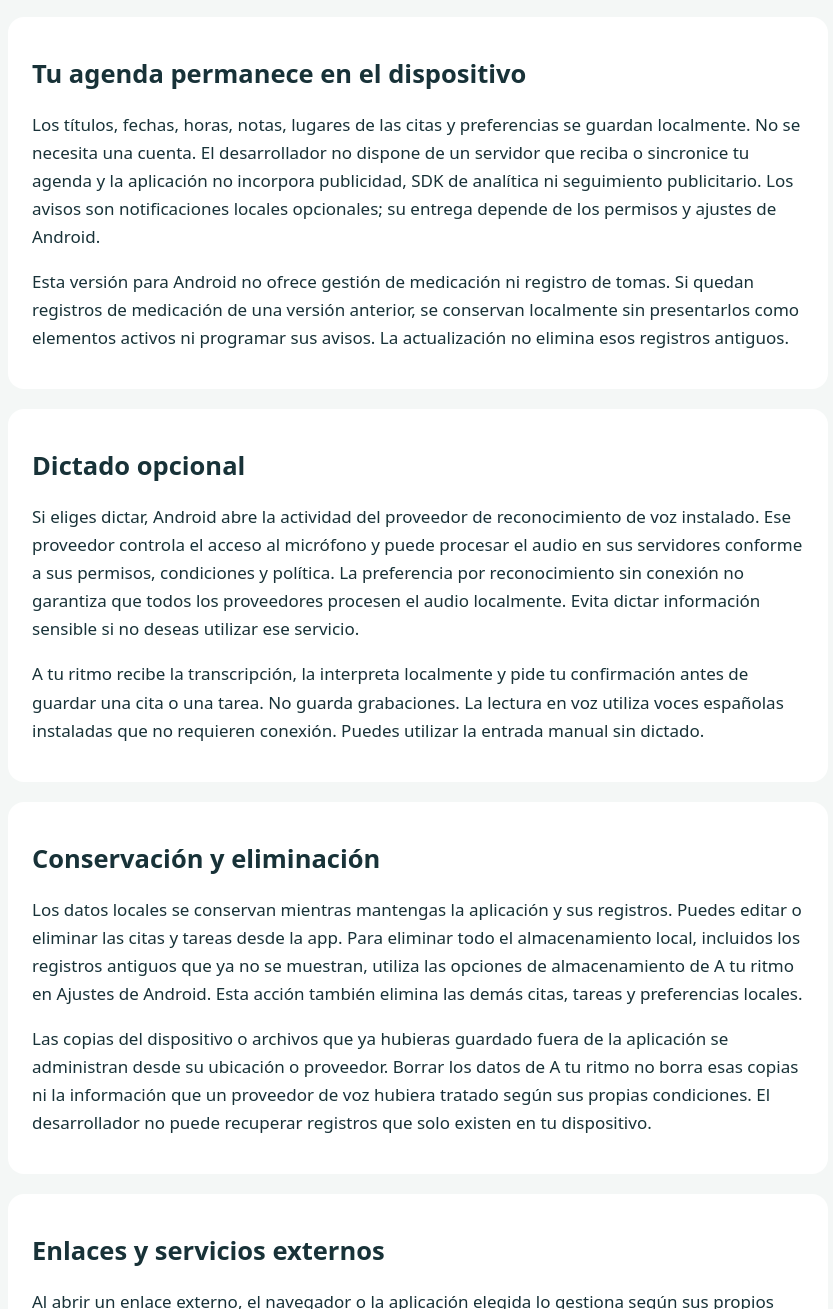
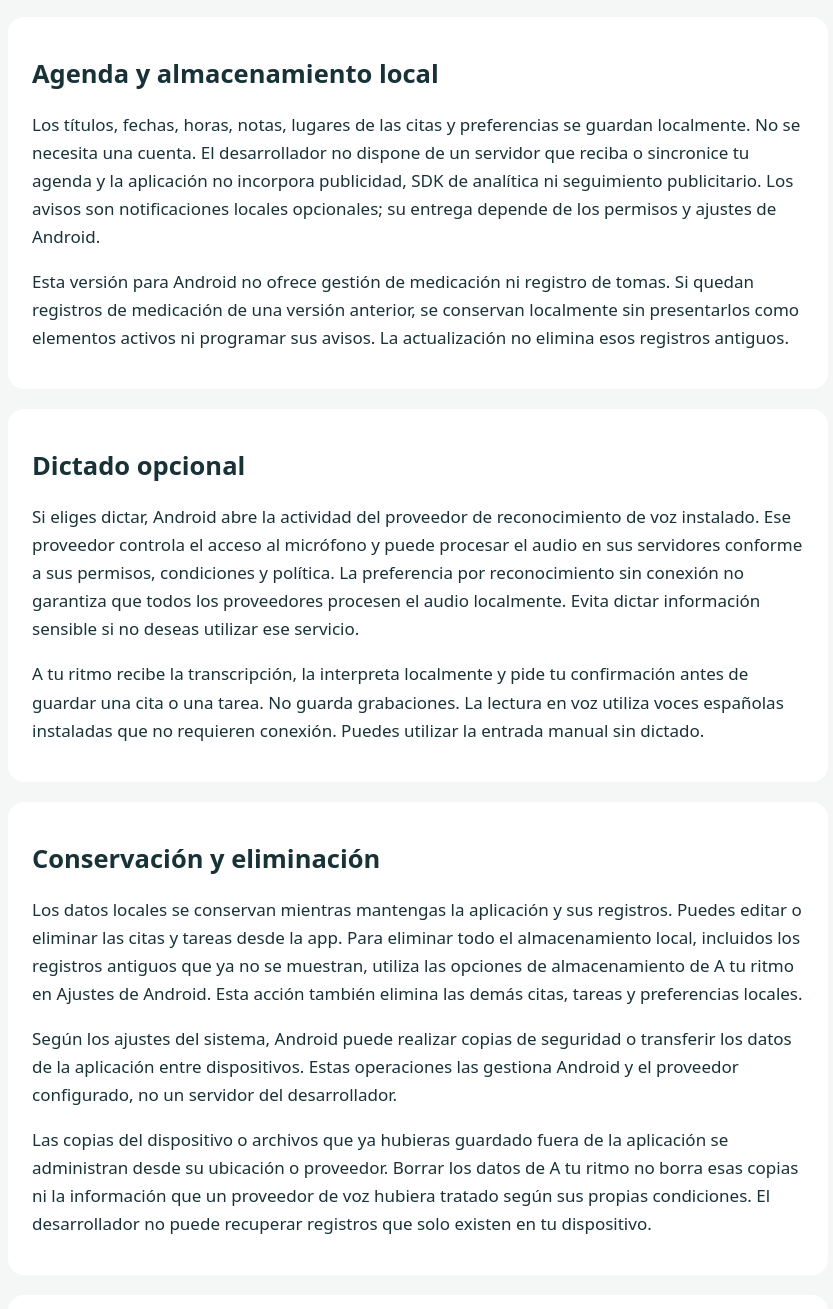
Before and after one commit to yerbin69-hash/politicas-apps-publicas, a plain HTML site: page public/a-tu-ritmo/android-privacy.html in a window 1280 px wide. Shown: the part 414-1723 px from the top of the page, without its empty margins (222-1055 px from the left). Drawn offline with Linux system fonts and the light colour scheme.

Commit message:
Clarify Android system backups and local storage for A tu ritmo

```diff
--- a/public/a-tu-ritmo/android-privacy.html
+++ b/public/a-tu-ritmo/android-privacy.html
@@ -4,9 +4,9 @@
 <h1>Privacidad de A tu ritmo para Android</h1>
 <p>Esta información describe la versión Android 0.6.3 (2012), destinada a organizar citas, tareas y avisos personales.</p>
 <section><h2>Responsable y contacto</h2><p>El responsable y contacto de soporte de la aplicación es Alexander Beltre. Para consultas de privacidad escribe a <a href="mailto:yerbin0703@gmail.com">yerbin0703@gmail.com</a>.</p></section>
-<section><h2>Tu agenda permanece en el dispositivo</h2><p>Los títulos, fechas, horas, notas, lugares de las citas y preferencias se guardan localmente. No se necesita una cuenta. El desarrollador no dispone de un servidor que reciba o sincronice tu agenda y la aplicación no incorpora publicidad, SDK de analítica ni seguimiento publicitario. Los avisos son notificaciones locales opcionales; su entrega depende de los permisos y ajustes de Android.</p><p>Esta versión para Android no ofrece gestión de medicación ni registro de tomas. Si quedan registros de medicación de una versión anterior, se conservan localmente sin presentarlos como elementos activos ni programar sus avisos. La actualización no elimina esos registros antiguos.</p></section>
+<section><h2>Agenda y almacenamiento local</h2><p>Los títulos, fechas, horas, notas, lugares de las citas y preferencias se guardan localmente. No se necesita una cuenta. El desarrollador no dispone de un servidor que reciba o sincronice tu agenda y la aplicación no incorpora publicidad, SDK de analítica ni seguimiento publicitario. Los avisos son notificaciones locales opcionales; su entrega depende de los permisos y ajustes de Android.</p><p>Esta versión para Android no ofrece gestión de medicación ni registro de tomas. Si quedan registros de medicación de una versión anterior, se conservan localmente sin presentarlos como elementos activos ni programar sus avisos. La actualización no elimina esos registros antiguos.</p></section>
 <section><h2>Dictado opcional</h2><p>Si eliges dictar, Android abre la actividad del proveedor de reconocimiento de voz instalado. Ese proveedor controla el acceso al micrófono y puede procesar el audio en sus servidores conforme a sus permisos, condiciones y política. La preferencia por reconocimiento sin conexión no garantiza que todos los proveedores procesen el audio localmente. Evita dictar información sensible si no deseas utilizar ese servicio.</p><p>A tu ritmo recibe la transcripción, la interpreta localmente y pide tu confirmación antes de guardar una cita o una tarea. No guarda grabaciones. La lectura en voz utiliza voces españolas instaladas que no requieren conexión. Puedes utilizar la entrada manual sin dictado.</p></section>
-<section><h2>Conservación y eliminación</h2><p>Los datos locales se conservan mientras mantengas la aplicación y sus registros. Puedes editar o eliminar las citas y tareas desde la app. Para eliminar todo el almacenamiento local, incluidos los registros antiguos que ya no se muestran, utiliza las opciones de almacenamiento de A tu ritmo en Ajustes de Android. Esta acción también elimina las demás citas, tareas y preferencias locales.</p><p>Las copias del dispositivo o archivos que ya hubieras guardado fuera de la aplicación se administran desde su ubicación o proveedor. Borrar los datos de A tu ritmo no borra esas copias ni la información que un proveedor de voz hubiera tratado según sus propias condiciones. El desarrollador no puede recuperar registros que solo existen en tu dispositivo.</p></section>
+<section><h2>Conservación y eliminación</h2><p>Los datos locales se conservan mientras mantengas la aplicación y sus registros. Puedes editar o eliminar las citas y tareas desde la app. Para eliminar todo el almacenamiento local, incluidos los registros antiguos que ya no se muestran, utiliza las opciones de almacenamiento de A tu ritmo en Ajustes de Android. Esta acción también elimina las demás citas, tareas y preferencias locales.</p><p>Según los ajustes del sistema, Android puede realizar copias de seguridad o transferir los datos de la aplicación entre dispositivos. Estas operaciones las gestiona Android y el proveedor configurado, no un servidor del desarrollador.</p><p>Las copias del dispositivo o archivos que ya hubieras guardado fuera de la aplicación se administran desde su ubicación o proveedor. Borrar los datos de A tu ritmo no borra esas copias ni la información que un proveedor de voz hubiera tratado según sus propias condiciones. El desarrollador no puede recuperar registros que solo existen en tu dispositivo.</p></section>
 <section><h2>Enlaces y servicios externos</h2><p>Al abrir un enlace externo, el navegador o la aplicación elegida lo gestiona según sus propios ajustes y políticas. No se adjunta tu agenda a esos enlaces. El proveedor de reconocimiento de voz gestiona su servicio de forma independiente, como se explica arriba.</p></section>
 <section><h2>Consultas y derechos</h2><p>Los mensajes que envíes al soporte se utilizarán para atender tu consulta y se conservarán mientras sean necesarios para resolverla o atender una reclamación concreta. Puedes solicitar acceso, corrección o eliminación de esos mensajes mediante el mismo correo. No envíes información sensible innecesaria. Si consideras vulnerados tus derechos, puedes acudir a la autoridad de protección de datos competente.</p></section>
 <footer>Alexander Beltre · Actualizado el 23 de noviembre de 2026. Si cambian las funciones o el tratamiento de datos, se actualizarán esta página y las declaraciones de la tienda.</footer>
```
